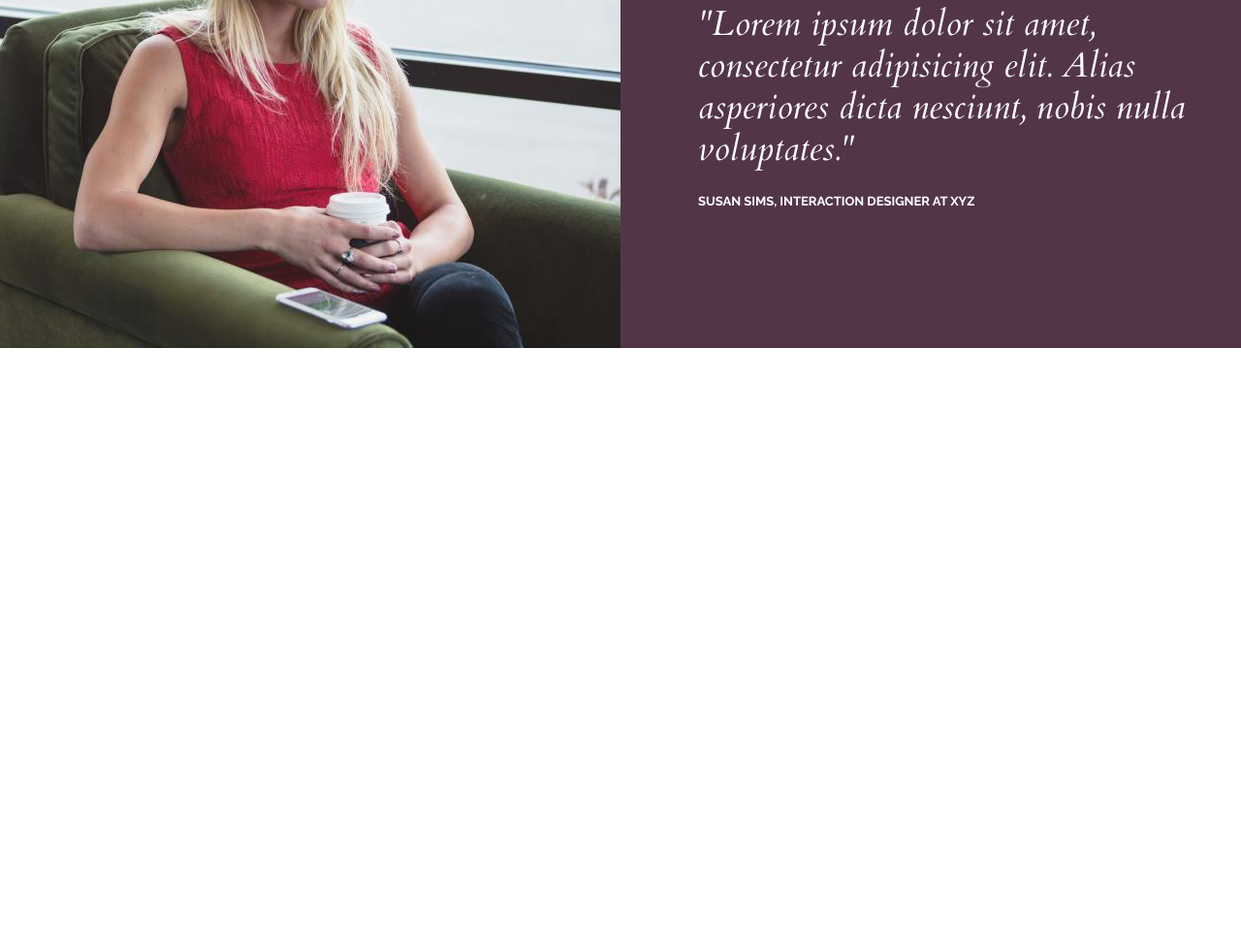
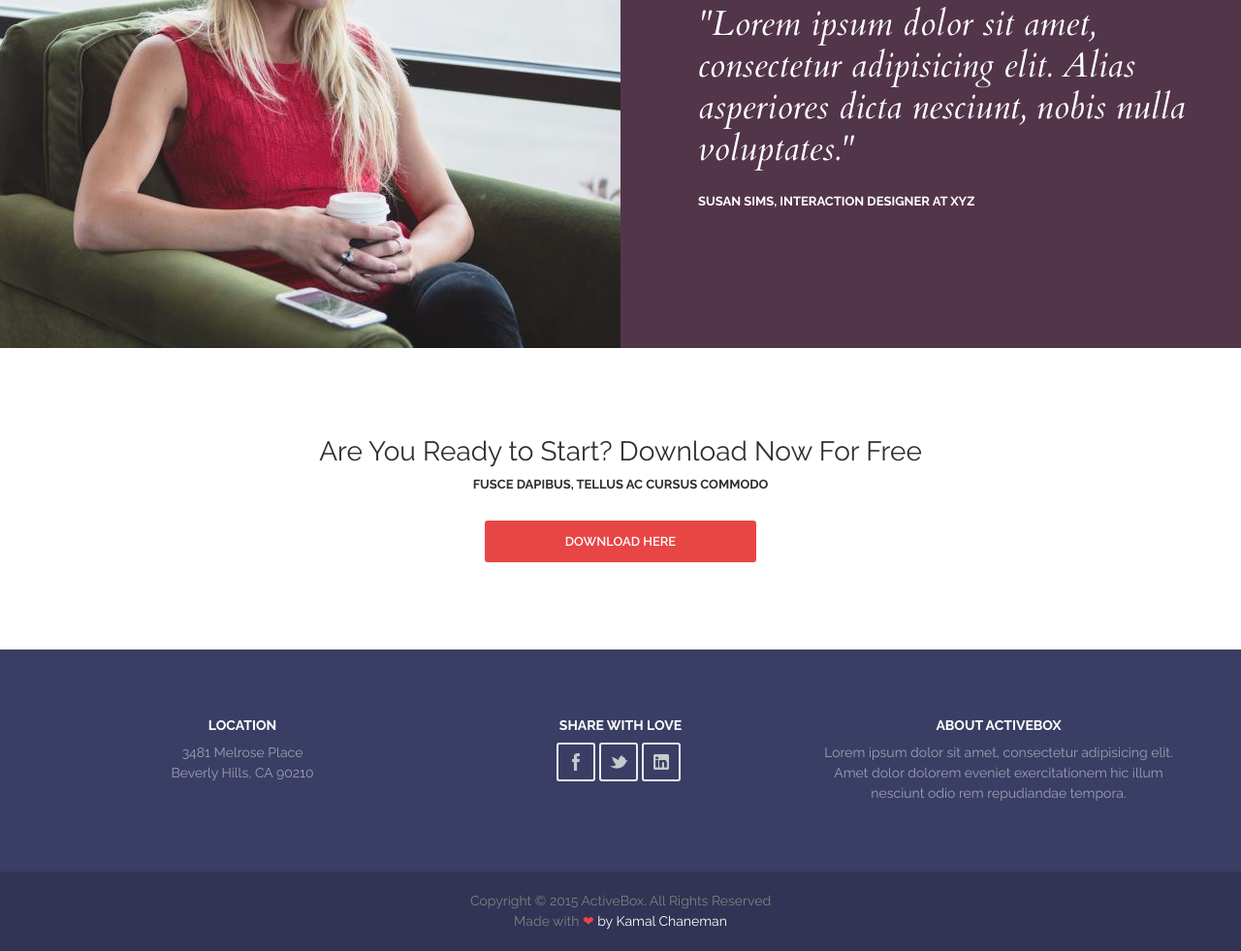
Before and after one commit to andreik0hanevich/ActiveBox, a plain HTML site: page index.html in a window 1280 px wide. Shown: the part 3037-4018 px from the top of the page at 97% size. Before the commit the page ends 3396 px from the top, so only its background shows below. Drawn offline with nearby package versions, Linux system fonts and the light colour scheme.

Commit message:
download, footer and copyright added

```diff
--- a/index.html
+++ b/index.html
@@ -264,5 +264,69 @@
         </div>
     </div>
 </div>
+
+<!--Download-->
+<div class="download">
+    <div class="container">
+        <h3 class="download__title">Are You Ready to Start? Download Now For Free</h3>
+        <div class="download__text">
+            <p>Fusce dapibus, tellus ac cursus commodo</p>
+        </div>
+        <a class="btn  btn--red  btn--long" href="#">Download Here</a>
+    </div>
+</div>
+
+<!--Footer-->
+<footer class="footer">
+    <div class="container">
+        <div class="footer__inner">
+            <div class="footer__block">
+                <h4 class="footer__title">Location</h4>
+                <div class="footer__text">
+                    <address class="footer__address">
+                        <div>3481 Melrose Place</div>
+                        <div>Beverly Hills, CA 90210</div>
+                    </address>
+                </div>
+            </div>
+
+            <div class="footer__block">
+                <h4 class="footer__title">Share with Love</h4>
+                <div class="footer__text">
+                    <div class="contacts contacts--footer">
+                        <a class="social__item" href="#" target="_blank">
+                            <img src="img/logo/logo_1.png" alt="">
+                        </a>
+                        <a class="social__item" href="#" target="_blank">
+                            <img src="img/logo/logo_2.png" alt="">
+                        </a>
+                        <a class="social__item" href="#" target="_blank">
+                            <img src="img/logo/logo_3.png" alt="">
+                        </a>
+                    </div>
+                </div>
+            </div>
+
+            <div class="footer__block">
+                <h4 class="footer__title">About ActiveBox</h4>
+                <div class="footer__text">Lorem ipsum dolor sit amet, consectetur adipisicing elit. Amet dolor dolorem
+                    eveniet exercitationem hic illum nesciunt odio rem repudiandae tempora.
+                </div>
+            </div>
+
+        </div>
+    </div>
+
+    <div class="copyright">
+        <div class="container">
+            <div class="copyright__text">
+                <div>Copyright © 2015 ActiveBox. All Rights Reserved</div>
+                <div>Made with <span style="color:#e84545;">&#10084</span> <span>by Kamal Chaneman</span></div>
+            </div>
+        </div>
+    </div>
+
+</footer>
+
 </body>
 </html>
--- a/style.css
+++ b/style.css
@@ -117,6 +117,7 @@ p {
     font-weight: 600;
     text-transform: uppercase;
     text-decoration: none;
+    text-align: center;
     transition: background .1s linear;
 }
 
@@ -126,6 +127,10 @@ p {
 
 .btn--red:hover {
     background-color: #dd3434;
+}
+
+.btn--long {
+    min-width: 280px;
 }
 
 .features {
@@ -168,7 +173,7 @@ p {
     width: 25%;
     height: 350px;
     border-bottom: 1px solid #ffffff;
-    border-right: 1px solid#ffffff;
+    border-right: 1px solid #ffffff;
     position: relative;
     overflow: hidden;
 }
@@ -261,6 +266,11 @@ p {
     display: flex;
 }
 
+.contacts--footer {
+    justify-content: center;
+}
+
+
 .social__item {
     display: flex;
     justify-content: center;
@@ -275,6 +285,11 @@ p {
 
 .social__item:hover {
     background-color: #2d3033;
+}
+
+
+.contacts--footer .social__item {
+    border-width: 2px;
 }
 
 .reviews {
@@ -324,3 +339,77 @@ p {
     text-transform: uppercase;
     color: #ffffff;
 }
+
+.download {
+    margin: 90px 0;
+    text-align: center;
+}
+
+.download__title {
+    margin-bottom: 10px;
+    font-size: 28px;
+    color: #2d3033;
+    font-weight: 300;
+}
+
+.download__text {
+    margin-bottom: 30px;
+    font-size: 13px;
+    color: #2d3033;
+    font-weight: 700;
+    text-transform: uppercase;
+}
+
+.footer {
+    background-color: #3a3e64;
+}
+
+.footer__inner {
+    padding: 70px 0;
+    display: flex;
+    flex-wrap: wrap;
+}
+
+.footer__block {
+    padding: 0 15px;
+    width: 33.33333%;
+    text-align: center;
+}
+
+.footer__title {
+    margin-bottom: 10px;
+    font-size: 14px;
+    font-weight: 700;
+    color: #ffffff;
+    text-transform: uppercase;
+}
+
+.footer__address {
+    font-size: 14px;
+    line-height: 1.5;
+    font-style: normal;
+    color: rgba(255, 255, 255, .5);
+}
+
+.footer__text {
+    font-size: 14px;
+    line-height: 1.5;
+    font-style: normal;
+    color: rgba(255, 255, 255, .5);
+}
+
+.copyright {
+    padding: 20px 0;
+    background-color: #313454;
+}
+
+.copyright__text {
+    text-align: center;
+    font-size: 14px;
+    line-height: 1.5;
+    color: #808080;
+}
+
+.copyright__text span {
+    color: #ffffff;
+}
```
